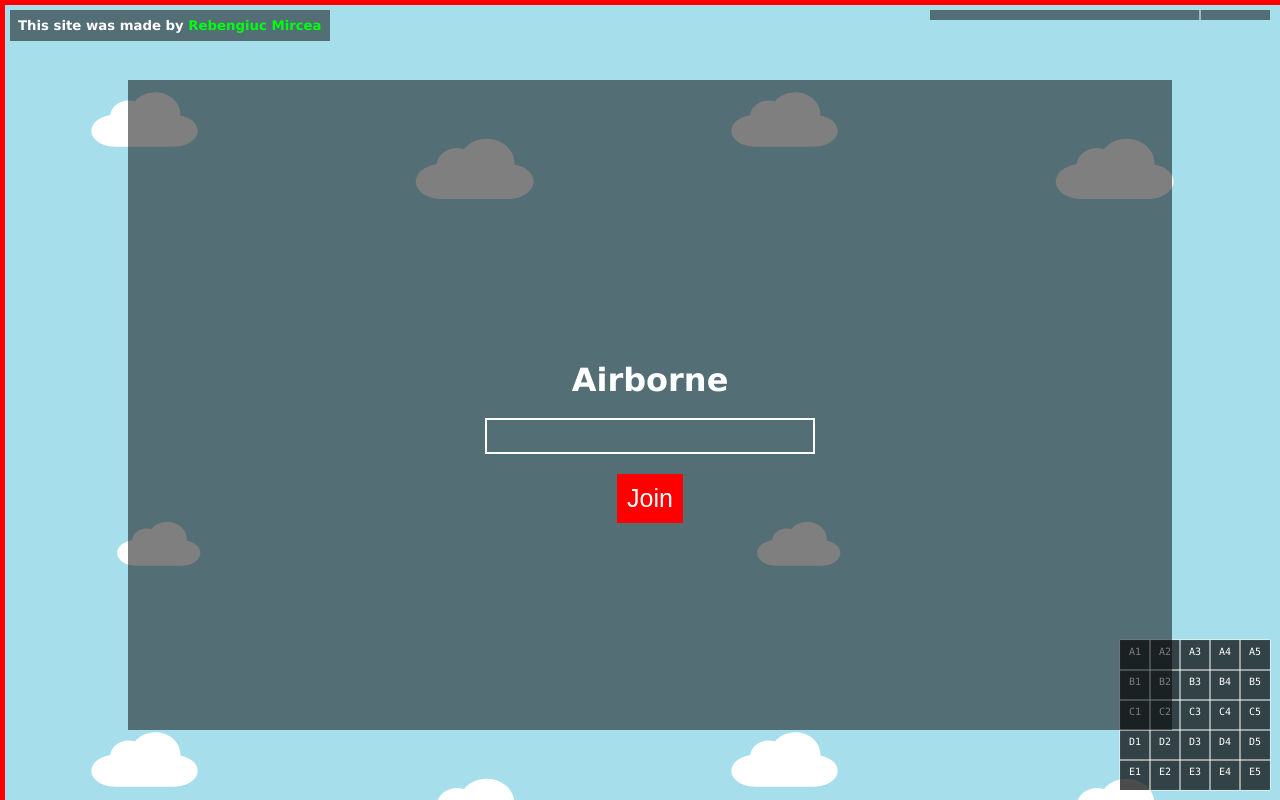
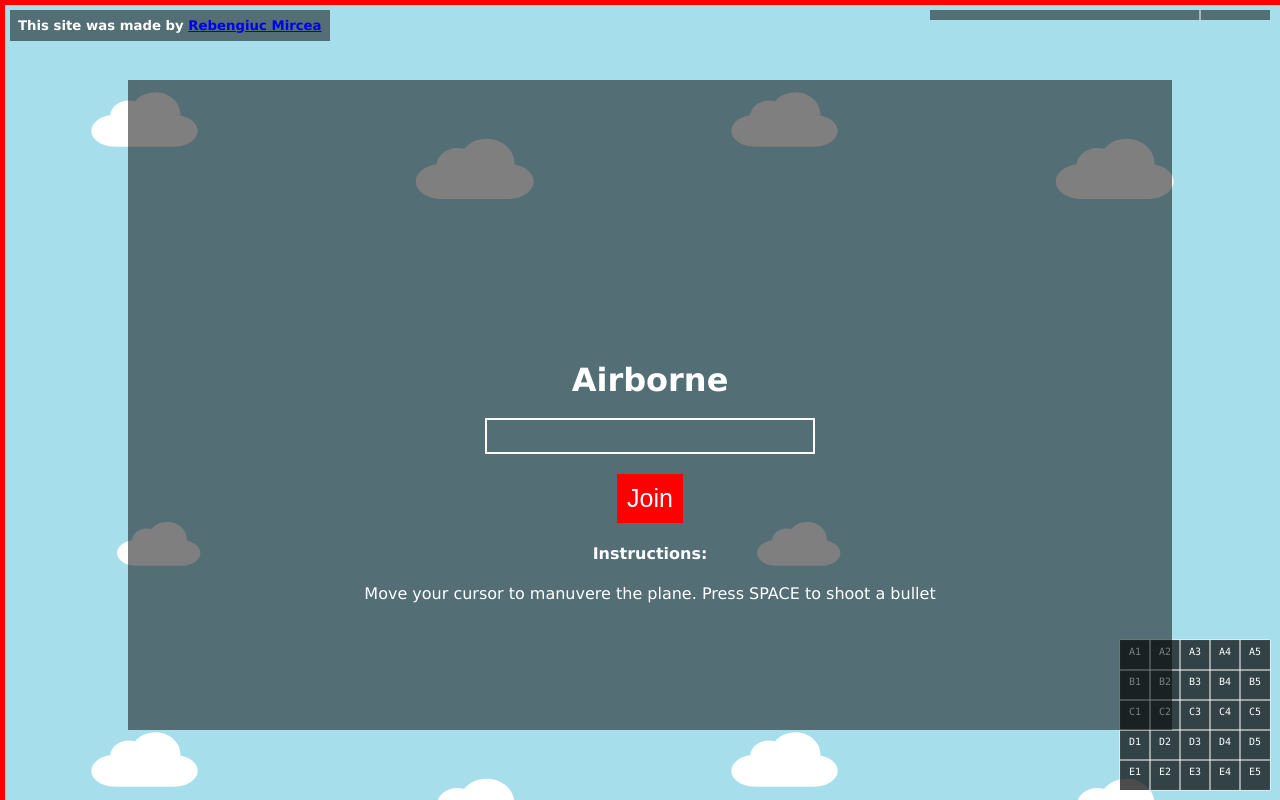
Before and after one commit to mircea007/airborne01, a website: page client/index.html in a window 1280 px wide. Drawn offline with nearby package versions, Linux system fonts and the light colour scheme; no server answers.

Commit message:
Update index.html

```diff
--- a/client/index.html
+++ b/client/index.html
@@ -384,7 +384,9 @@
         draw();
       </script>
       <button onclick = "join();">Join</button>
+      <h4>Instructions:</h4>
+      <p>Move your cursor to manuvere the plane. Press SPACE to shoot a bullet</p>
     </div>
-    <h5 class = "credits">This site was made by <span>Rebengiuc Mircea</span></h5>
+    <h5 class = "credits">This site was made by <span><a href = "https://mircea-info.herokuapp.com/">Rebengiuc Mircea</a></span></h5>
   </body>
  </html>
```
